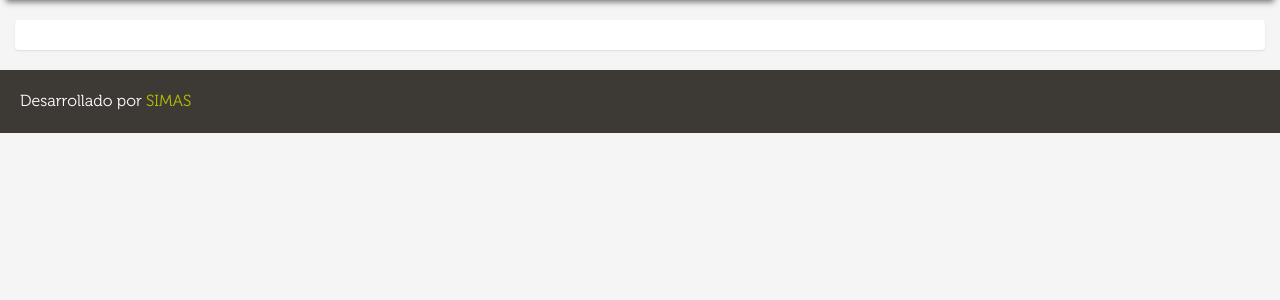
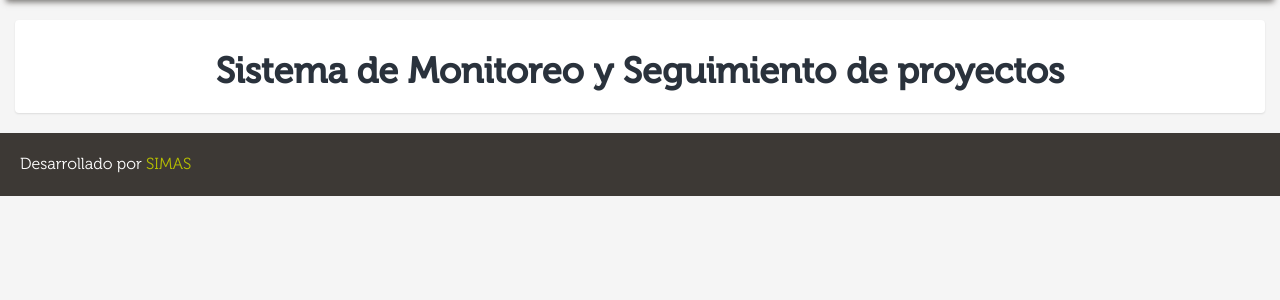
Before and after one commit to ErickMurillo/gec_rikolto, a Django app: page / in a window 1280 px wide. Shown: the part 60-360 px from the top of the page. Run offline with Django 3.2, Linux system fonts and the light colour scheme; the visitor is signed in with stand-in values (Sample User, id 1); data that the repository does not hold is empty; parts of the project's set-up code (start-up, migrations or seed data) failed here and were passed over; some libraries are stand-ins or nearby versions; some web fonts are replaced.

Commit message:
index lista de proyectos

```diff
--- a/templates/index.html
+++ b/templates/index.html
@@ -6,12 +6,14 @@
     <div class="panel-body index-body">
         <div class="row">
             <div class="col-xs-12 col-sm-12 col-md-12 col-lg-12">
+              <h1 class="text-center">Sistema de Monitoreo y Seguimiento de proyectos</h1>
+            </div>
+            <div class="col-md-12">
               <ul>
                 {% for obj in proyectos %}
                 <li><a href="{% url 'marco-logico' obj.id %}">{{obj.nombre}}</a></li>
                 {% endfor %}
               </ul>
-
             </div>
 
         </div>
--- a/templates/xls.html
+++ b/templates/xls.html
@@ -1,8 +1,7 @@
-<!DOCTYPE HTML PUBLIC "-//W3C//DTD HTML 4.01 Transitional//EN" "http://www.w3.org/TR/html4/loose.dtd">
+<!DOCTYPE HTML PUBLIC>
 <html>
 <head>
 <meta http-equiv="Content-Type" content="text/html; charset=UTF-8">
-</head>
 <body>
 {{tabla|safe}}
 </body>
```
